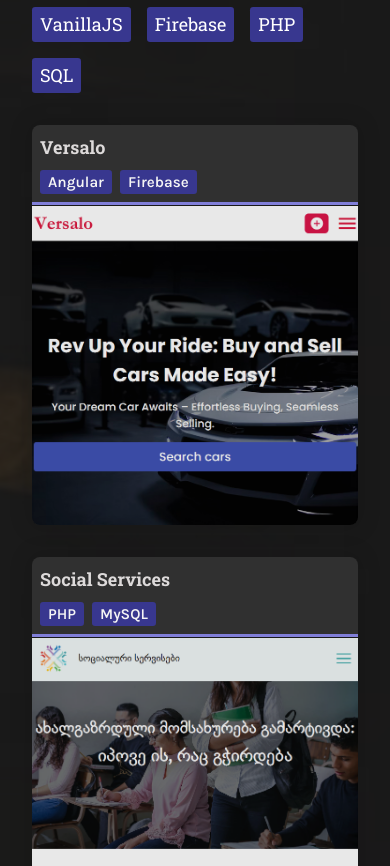
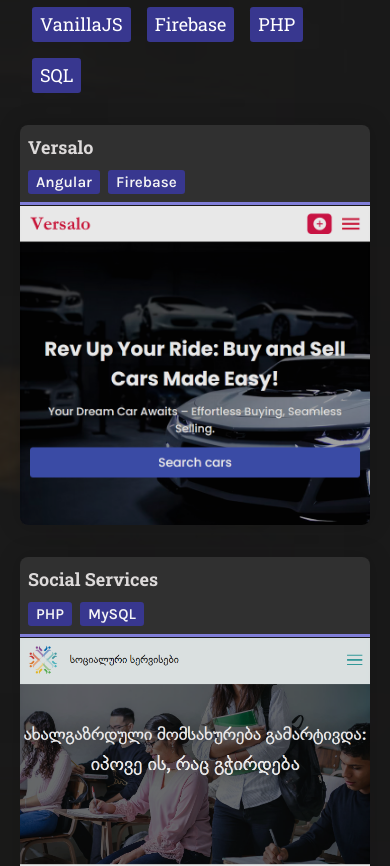
Before and after one commit to NikaEliashvili/my-portfolio, a React (Vite) app: page / in a window 390 px wide. Shown: the part 3200-4066 px from the top of the page. Built offline with nearby package versions, Linux system fonts and the light colour scheme.

Commit message:
fixed responsive card

```diff
--- a/src/style.css
+++ b/src/style.css
@@ -716,6 +716,18 @@ abbr[title] {
 
 
 @media (max-width: 600px) {
+
+  .portfolio {
+    display: flex;
+    flex-direction: column;
+    align-items: center;
+    justify-content: center;
+  }
+
+  .card-link {
+    min-width: 350px;
+  }
+
   .portfolio__item__card {
     height: 400px;
     width: 100%;
@@ -738,6 +750,10 @@ abbr[title] {
     text-align: left;
     margin: 1rem 0 2rem;
     text-align: center;
+  }
+
+  .card-link {
+    min-width: 250px;
   }
 
 }
```
